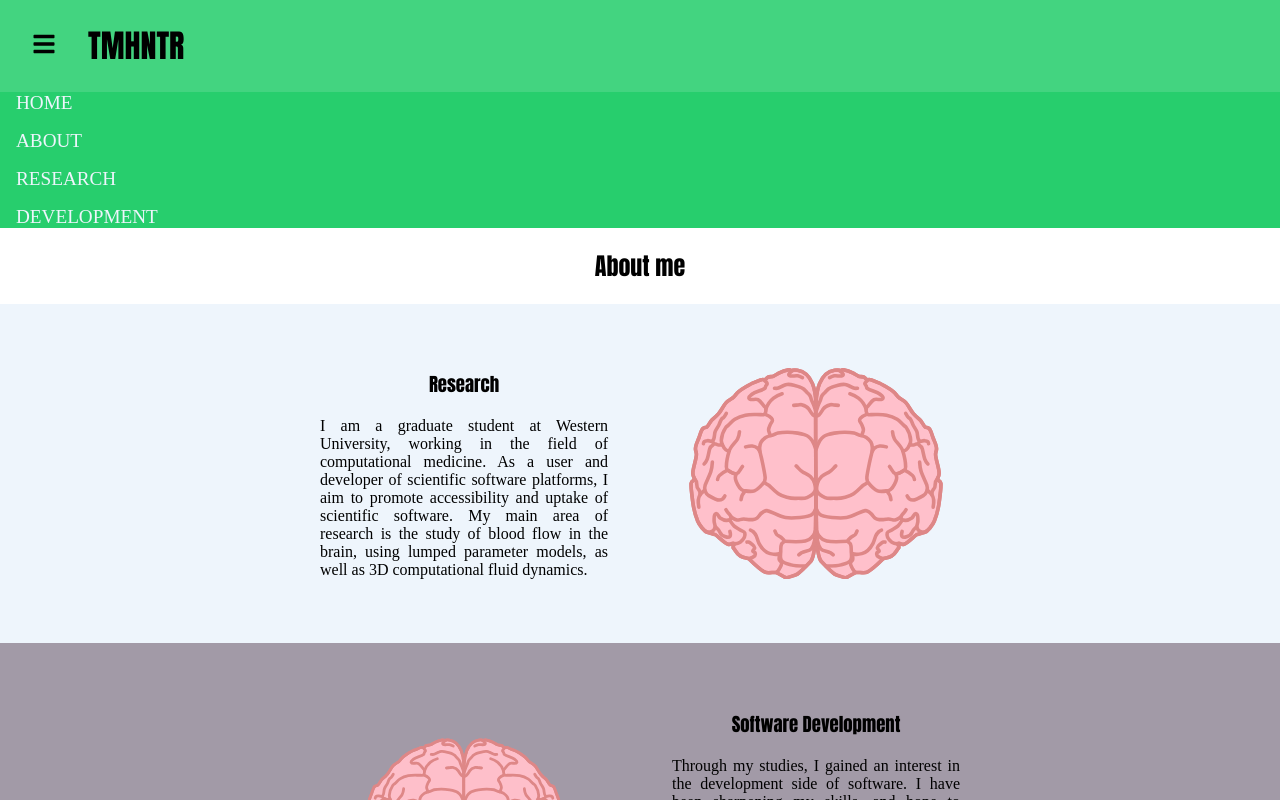
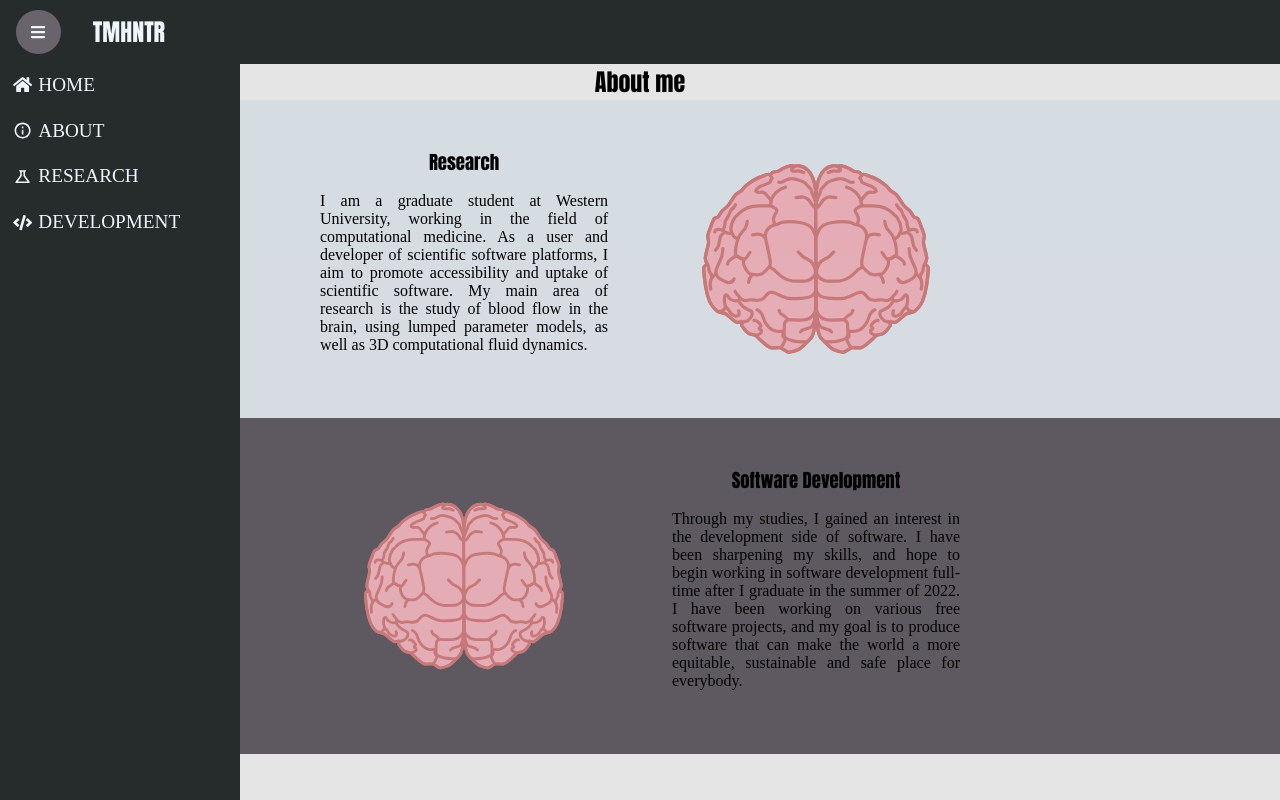
Before and after one commit to tmhntr/tmhntr-website, a Next.js app: page /about in a window 1280 px wide. Both pictures are taken after a click on the element 44 px from the left and 45 px from the top of the page. Shown: the top 800 px of the page. Built offline with nearby package versions, Linux system fonts and the light colour scheme.

Commit message:
Add drawer navbar with animations

```diff
--- a/components/layout.js
+++ b/components/layout.js
@@ -1,23 +1,12 @@
 import React, { useState } from "react";
 import Link from "next/link";
-import { FaBars } from "react-icons/fa";
 
 import Navbar from "./navbar";
 
 const Layout = ({ children }) => {
-  const [displayNav, setDisplayNav] = useState(false);
-
   return (
     <>
-      <header>
-        <div>
-          <div className="nav-btn" onClick={() => setDisplayNav(!displayNav)}>
-            <FaBars />
-          </div>
-          <h1>TMHNTR</h1>
-        </div>
-        {displayNav && <Navbar />}
-      </header>
+      <Navbar />
       <main>{children}</main>
     </>
   );
--- a/components/navbar.js
+++ b/components/navbar.js
@@ -1,33 +1,64 @@
 import Link from "next/link";
-import React from "react";
+import React, { useState } from "react";
+import { FaBars, FaCode, FaHome } from "react-icons/fa";
+import { MdOutlineScience, MdInfoOutline } from "react-icons/md";
 
-function Navbar() {
+const NavItem = ({ icon, href, label, onClick }) => {
   return (
-    <nav>
-      <ul>
-        <li>
-          <Link href="/">
-            <a>Home</a>
-          </Link>
-        </li>
-        <li>
-          <Link href="/about">
-            <a>About</a>
-          </Link>
-        </li>
-        <li>
-          <Link href="/research">
-            <a>Research</a>
-          </Link>
-        </li>
-        <li>
-          <Link href="/development">
-            <a>Development</a>
-          </Link>
-        </li>
-      </ul>
-    </nav>
+    <li>
+      <Link href={href}>
+        <a onClick={() => onClick()}>
+          {icon} {label}
+        </a>
+      </Link>
+    </li>
   );
-}
+};
+
+const Navbar = (props) => {
+  const [displayNav, setDisplayNav] = useState(false);
+
+  return (
+    <>
+      <header>
+        <div className="nav-btn" onClick={() => setDisplayNav(!displayNav)}>
+          <FaBars />
+        </div>
+        <h2>TMHNTR</h2>
+        <nav className={displayNav && "nav-visible"}>
+          <ul>
+            <NavItem
+              icon={<FaHome />}
+              href="/"
+              label="home"
+              onClick={() => setDisplayNav(false)}
+            />
+            <NavItem
+              icon={<MdInfoOutline />}
+              href="/about"
+              label="about"
+              onClick={() => setDisplayNav(false)}
+            />
+            <NavItem
+              icon={<MdOutlineScience />}
+              href="/research"
+              label="research"
+              onClick={() => setDisplayNav(false)}
+            />
+            <NavItem
+              icon={<FaCode />}
+              href="/development"
+              label="development"
+              onClick={() => setDisplayNav(false)}
+            />
+          </ul>
+        </nav>
+        {displayNav && (
+          <div id="nav-backdrop" onClick={() => setDisplayNav(false)}></div>
+        )}
+      </header>
+    </>
+  );
+};
 
 export default Navbar;
--- a/package.json
+++ b/package.json
@@ -15,7 +15,8 @@
     "next": "12.0.8",
     "react": "17.0.2",
     "react-dom": "17.0.2",
-    "react-icons": "^4.3.1"
+    "react-icons": "^4.3.1",
+    "rsuite": "^5.6.0"
   },
   "devDependencies": {
     "@svgr/webpack": "^6.2.1",
--- a/styles/globals.css
+++ b/styles/globals.css
@@ -6,12 +6,12 @@
   --alice-blue: hsla(208, 71%, 96%, 1);
   --emerald: hsla(145, 71%, 47%, 1); */
 
-  --clr-primary-200: hsla(214, 27%, 78%, 1);
-  --clr-primary-500: hsla(145, 71%, 47%, 0.85);
+  --clr-primary-200: #b8c5d6;
+  --clr-primary-500: #23cd6ad9;
 
-  --clr-neutral-100: hsla(208, 71%, 96%, 1);
-  --clr-neutral-400: hsla(277, 7%, 63%, 1);
-  --clr-neutral-800: hsla(180, 7%, 16%, 1);
+  --clr-neutral-100: #eef5fc;
+  --clr-neutral-400: #69636c;
+  --clr-neutral-800: #262c2c;
 
   --ff-accent: Impact, "Arial Narrow Bold", sans-serif;
   --ff-primary: Haettenschweiler, serif;
@@ -28,7 +28,7 @@ h2,
 h3,
 h4 {
   font-family: var(--ff-accent);
-  /* margin: 0 0 1em; */
+  margin: 0;
 }
 
 p {
@@ -57,53 +57,113 @@ img {
 
 /* Navigation styles */
 header {
-  background-color: var(--clr-primary-500);
-  text-align: center;
+  /* sizing */
+  --header-height: 4rem;
+  background-color: var(--clr-neutral-800);
+  color: var(--clr-neutral-100);
   position: -webkit-sticky;
   position: sticky;
   top: 0;
+  width: 100%;
+  height: var(--header-height);
 
   z-index: 999;
+
+  display: flex;
+  flex-direction: row;
+  align-items: center;
+  gap: 1em;
+}
+
+.nav-btn {
+  /* sizing */
+  --button-size: calc(var(--header-height) * 0.7);
+  width: var(--button-size);
+  height: var(--button-size);
+  margin: 0 1em;
+
+  /* appearance */
+  border-radius: 50%;
+  background-color: var(--clr-neutral-400);
+  transition: filter 300ms;
+
+  /* arrangement */
+  display: flex;
+  align-items: center;
+  justify-content: center;
+}
+
+.nav-btn:hover {
+  filter: brightness(1.2);
+}
+
+nav {
+  position: absolute;
+  top: 100%;
+  width: 15em;
+  left: -15em;
+  height: 100vh;
+
+  background-color: var(--clr-neutral-800);
+
+  z-index: 999;
+  transition: left 300ms;
+}
+
+.nav-visible {
+  left: 0;
+}
+
+#nav-backdrop {
+  position: absolute;
+  top: 100%;
+  left: 0;
+  height: calc(100vh - 100%);
+  width: 100vw;
+  margin: 0;
+
+  background-color: rgba(0, 0, 0, 0.1);
+}
+
+ul {
+  /* sizing */
+  margin: 0rem;
+  padding: 0rem;
+
+  /* appearance */
+  list-style: none;
+  background-color: var(--clr-neutral-800);
+  color: var(--clr-neutral-100);
+
+  display: flex;
+  flex-direction: column;
+  align-items: center;
+  gap: 0.3rem;
+}
+
+nav li {
   width: 100%;
 }
 
-header > div {
+nav a {
+  margin: 0.2rem 0.4rem;
+  padding: 0.4rem;
+
   display: flex;
-  flex-direction: row;
   align-items: center;
-  /* justify-content: center; */
+  gap: 0.4rem;
+  border-radius: 0.2rem;
+  background-color: var(--clr-neutral-800);
+
+  transition: filter 300ms;
 }
 
-.nav-btn {
-  margin: auto 2em;
+nav a:hover {
+  filter: brightness(1.6);
 }
 
-.nav-btn > * {
-  width: 1.5em;
-  height: 1.5em;
-}
-
-nav {
-  text-align: left;
-
-  left: 0;
-  width: 100%;
-  background: var(--clr-primary-500);
-}
-
-nav ul {
-  margin: 0;
-  padding: 0;
-  list-style: none;
-}
-
-nav li {
-  margin-bottom: 1em;
-  margin-left: 1em;
-}
-
-nav a {
-  color: var(--clr-neutral-100);
+a {
+  /* color: var(--clr-neutral-800); */
   text-decoration: none;
   font-size: 1.2rem;
 
```
Also changed, not shown: 1 other file (tests, documents, lock files or other folders).
